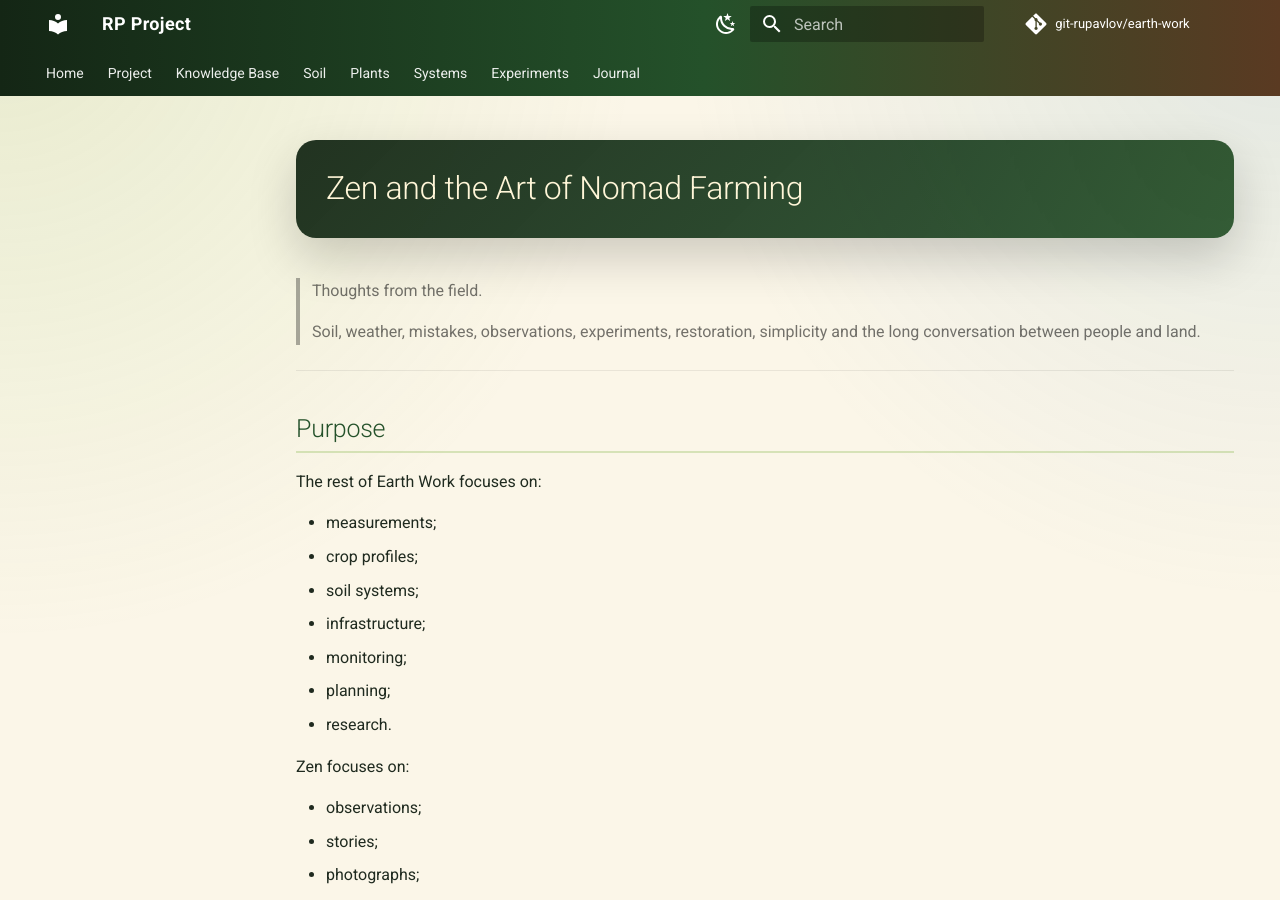
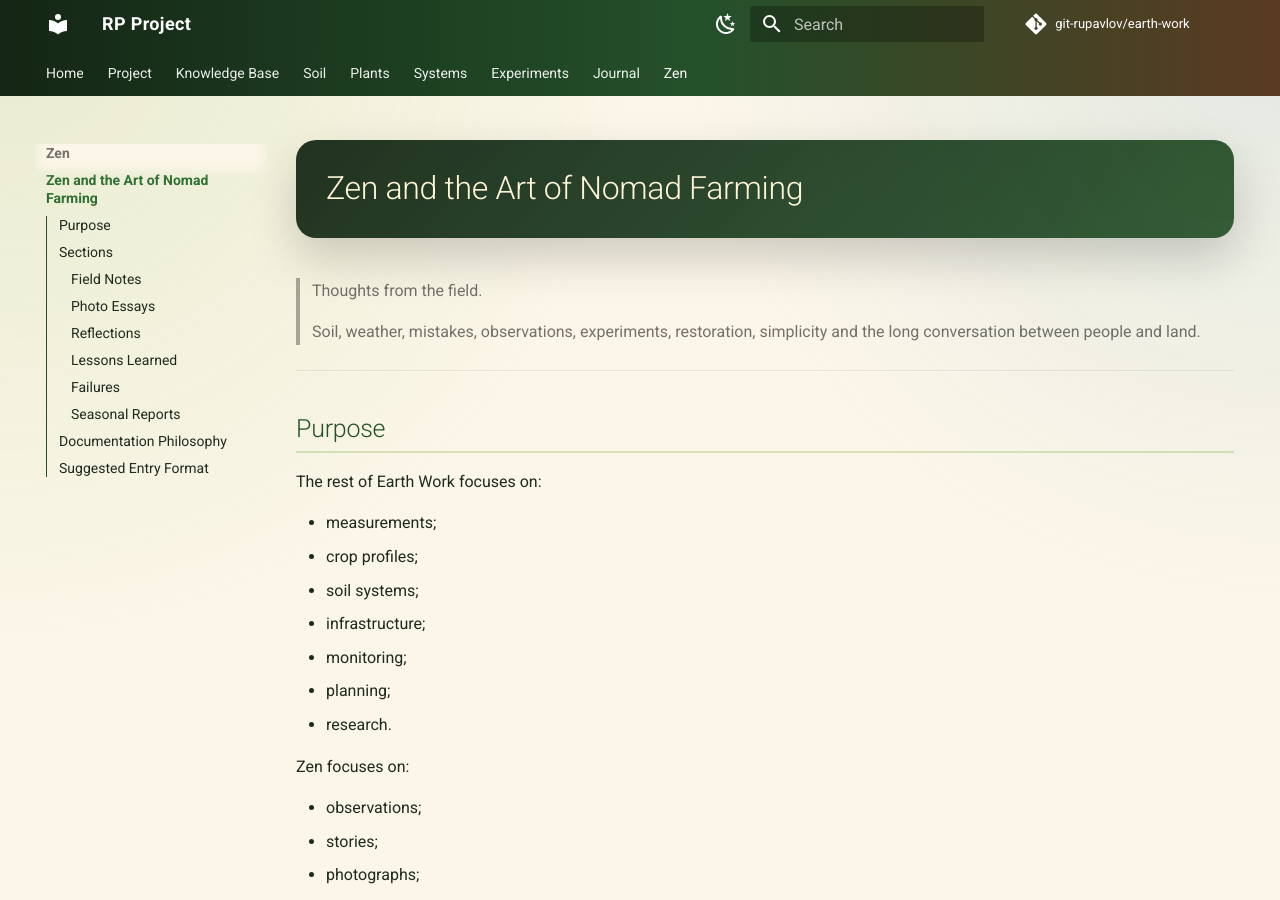
Before and after one commit to git-rupavlov/earth-work, an MkDocs documentation site: the page built from docs/zen/index.md, in a window 1280 px wide and 900 px high. Built offline with MkDocs 1.6.1 and Material for MkDocs 9.7.7, drawn with Linux system fonts in a browser that asks for light colours; comment, search, counter and statistics services are not loaded.

Commit message:
Add Zen section to navigation

```diff
--- a/mkdocs.yml
+++ b/mkdocs.yml
@@ -54,6 +54,8 @@ nav:
       - Bed Layout 2026: experiments/bed-layout-2026.md
   - Journal:
       - Field Journal: journal/index.md
+  - Zen:
+      - Zen and the Art of Nomad Farming: zen/index.md
 
 extra_css:
   - assets/css/garden-theme.css
```
